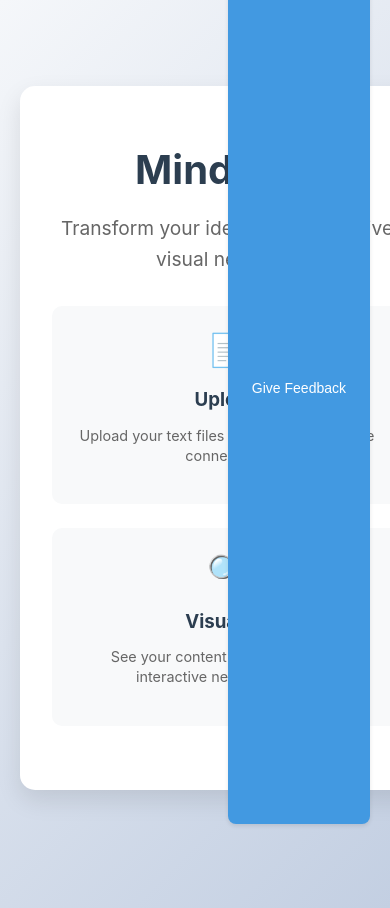
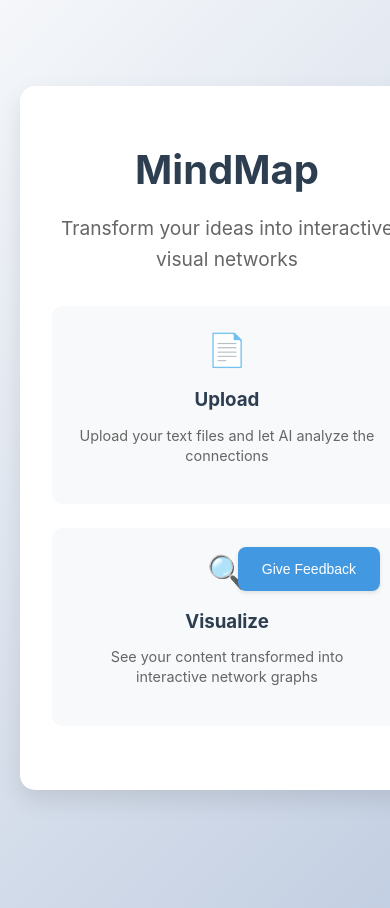
Before and after one commit to wmmaguire/mind-map, a React (Create React App) app in the folder client/: page / in a window 390 px wide. Shown: the top 908 px of the page. Built offline with nearby package versions, Linux system fonts and the light colour scheme.

Commit message:
revert previous commit

```diff
--- a/client/src/components/GraphVisualization.css
+++ b/client/src/components/GraphVisualization.css
@@ -703,6 +703,7 @@ svg {
   position: fixed;
   bottom: 20px;
   right: 20px;
+  z-index: 9999; /* Much higher z-index */
   padding: 8px 16px;
   background-color: #4a90e2;
   color: white;
@@ -717,17 +718,15 @@ svg {
 /* Mobile styles for feedback button */
 @media (max-width: 768px) {
   .feedback-button {
-    position: absolute;
-    top: -48px; /* Position above the controls panel header */
-    right: 10px;
-    bottom: auto;
+    position: fixed !important; /* Force position */
+    bottom: 30vh !important; /* Position well above the controls panel */
+    right: 10px !important;
+    z-index: 9999 !important; /* Force highest z-index */
+    box-shadow: 0 2px 8px rgba(0, 0, 0, 0.3);
   }
 
+  /* Ensure controls panel doesn't overlap */
   .controls-panel {
-    position: relative; /* Make it a positioning context for feedback button */
-  }
-
-  .controls-content {
-    position: relative; /* Ensure proper stacking context */
+    z-index: 1001;
   }
 }
```
